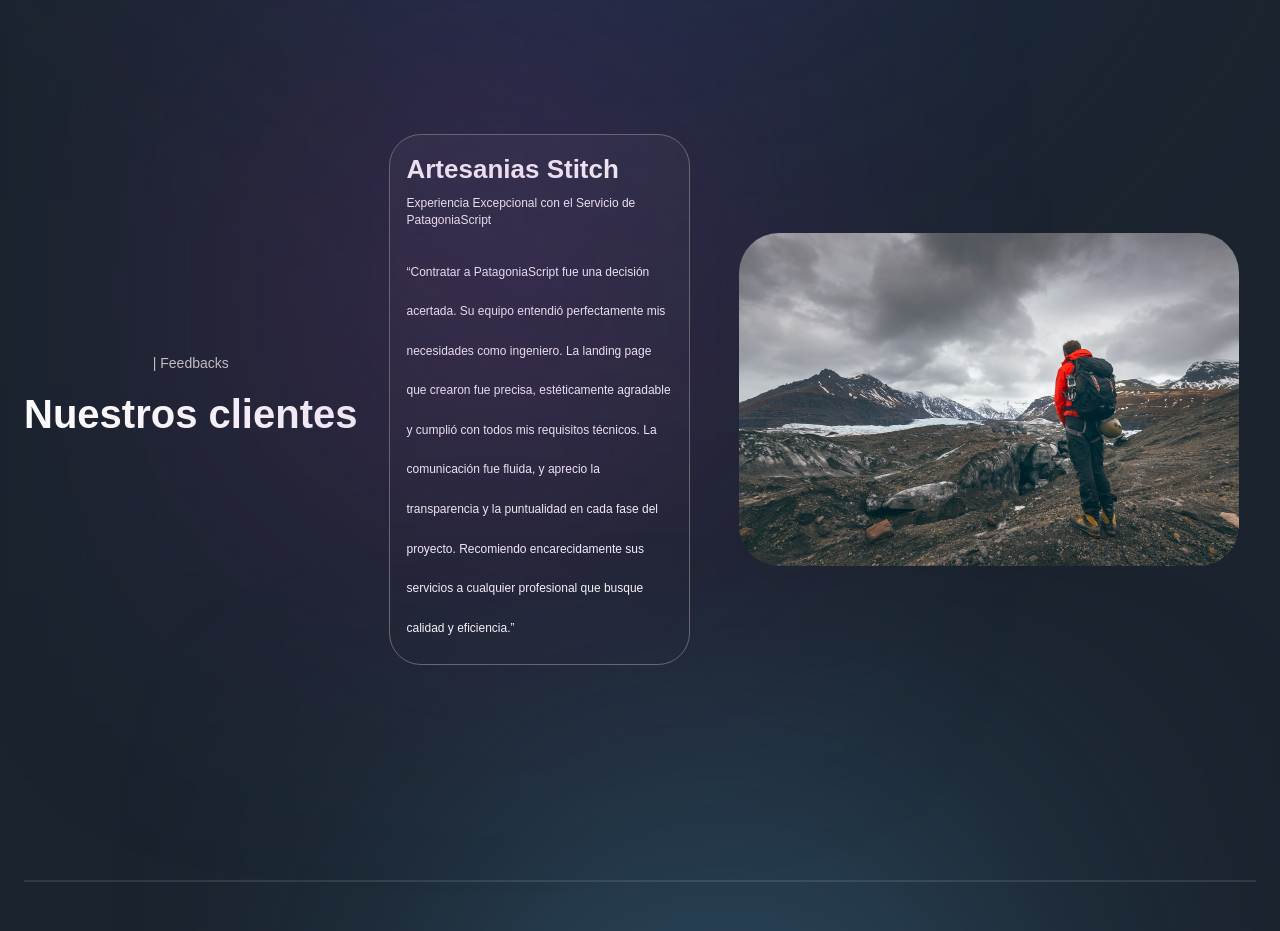
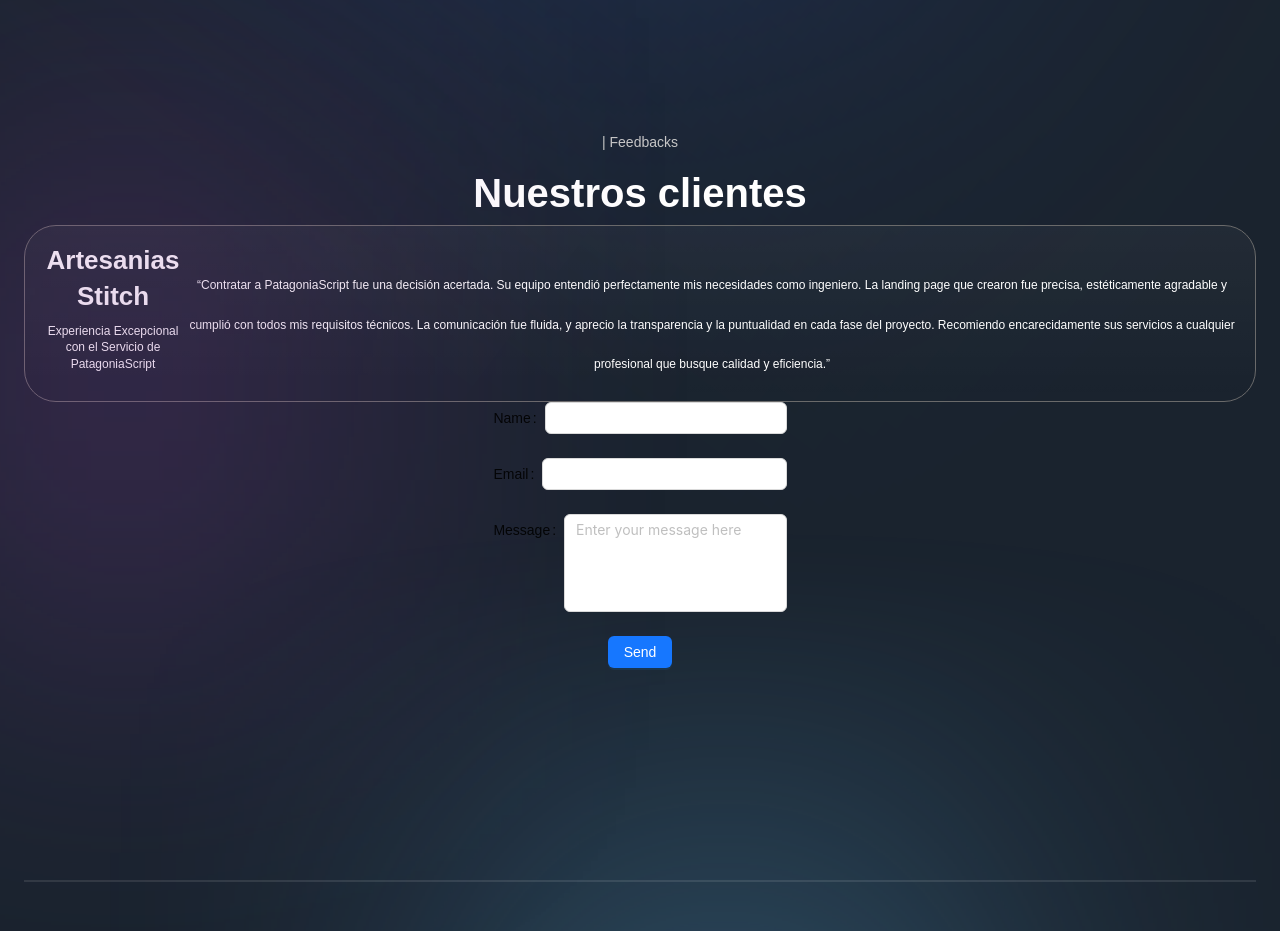
Before and after one commit to leanmaga/patagoniascript, a Next.js app: page / in a window 1280 px wide. Shown: the part 6540-7471 px from the top of the page. Built offline with nearby package versions, Linux system fonts and the light colour scheme.

Commit message:
agregar formulario

```diff
--- /dev/null
+++ b/components/ContactForm.jsx
@@ -0,0 +1,46 @@
+'use client'
+
+// Importa useState desde React
+import React, { useState } from "react";
+import { Form, Input, Button } from "antd";
+
+const ContactForm = () => {
+  const [name, setName] = useState("");
+  const [email, setEmail] = useState("");
+  const [message, setMessage] = useState("");
+
+  const onSubmit = (e) => {
+    e.preventDefault();
+    console.log("Name:", name);
+    console.log("Email:", email);
+    console.log("Message:", message);
+  };
+
+  return (
+    <Form onSubmit={onSubmit}>
+      <Form.Item label="Name">
+        {/* Usa el evento 'e' para obtener el valor */}
+        <Input name="name" value={name} onChange={(e) => setName(e.target.value)} />
+      </Form.Item>
+      <Form.Item label="Email">
+        {/* Usa el evento 'e' para obtener el valor */}
+        <Input name="email" value={email} onChange={(e) => setEmail(e.target.value)} />
+      </Form.Item>
+      <Form.Item label="Message">
+        {/* Usa el evento 'e' para obtener el valor */}
+        <Input.TextArea
+      name="message"
+      value={message}
+      onChange={(e) => setMessage(e.target.value)}
+      autoSize={{ minRows: 4, maxRows: 10 }}
+      placeholder="Enter your message here"
+    />
+      </Form.Item>
+      <Button type="primary" htmlType="submit">
+        Send
+      </Button>
+    </Form>
+  );
+};
+
+export default ContactForm;
--- a/components/index.js
+++ b/components/index.js
@@ -5,6 +5,7 @@
 import NewFeatures from './NewFeatures';
 import InsightCard from './InsightCard';
 import Footer from './Footer';
+import ContactForm from './ContactForm';
 
 export {
   Navbar,
@@ -16,4 +17,5 @@
   ExploreCard,
   InsightCard,
   Footer,
+  ContactForm,
 };
--- a/package.json
+++ b/package.json
@@ -9,6 +9,7 @@
     "lint": "next lint"
   },
   "dependencies": {
+    "antd": "^5.11.5",
     "framer-motion": "^10.16.5",
     "next": "14.0.3",
     "react": "^18",
--- a/sections/Feedback.jsx
+++ b/sections/Feedback.jsx
@@ -6,6 +6,8 @@
 import { fadeIn, staggerContainer, zoomIn } from '../utils/motion';
 
 import { NewFeatures, TitleText, TypingText } from '../components';
+
+import { ContactForm } from '../components';
 
 const Feedback = () => (
   <section className={`${styles.paddings} relative z-10`}>
@@ -25,11 +27,11 @@
 
           <TitleText title={<>Nuestros clientes</>} />
 
-        </motion.div>
+          <div>
 
             <motion.div
               variants={fadeIn('right', 'tween', 0.2, 1)}
-          className="flex-[0.5] lg:max-w-[370px] flex justify-end flex-col gradient-05 sm:p-8 p-4 rounded-[32px] border-[1px] border-[#6A6A6A] relative"
+              className="flex-[0.5] lg:max-w-[370px] flex gradient-05 sm:p-8 p-4 rounded-[32px] border-[1px] border-[#6A6A6A] relative"
             >
               <div className="feedback-gradient" />
 
@@ -42,14 +44,9 @@
                 </p>
               </div>
 
-
-
-
-
               <p className="mt-[24px] font-normal sm:text-[18px] text-[12px] sm:leading-[45.6px] leading-[39.6px] text-white">
               “Contratar a PatagoniaScript fue una decisión acertada. Su equipo entendió perfectamente mis necesidades como ingeniero. La landing page que crearon fue precisa, estéticamente agradable y cumplió con todos mis requisitos técnicos. La comunicación fue fluida, y aprecio la transparencia y la puntualidad en cada fase del proyecto. Recomiendo encarecidamente sus servicios a cualquier profesional que busque calidad y eficiencia.”
               </p>
-      </motion.div>
 
               <motion.div
               variants={fadeIn('left', 'tween', 0.2, 1)}
@@ -72,6 +69,19 @@
                 />
               </motion.div>
               </motion.div>
+
+
+            </motion.div>
+
+
+          </div>
+
+          <ContactForm/>
+
+
+        </motion.div>
+
+
     </motion.div>
   </section>
 );
--- a/sections/WhatsNew.jsx
+++ b/sections/WhatsNew.jsx
@@ -6,6 +6,7 @@
 import { newFeatures } from '../constants';
 import { NewFeatures, TitleText, TypingText } from '../components';
 import { planetVariants, staggerContainer, fadeIn } from '../utils/motion';
+
 
 const WhatsNew = () => (
   <section className={`${styles.paddings} relative z-10`}>
@@ -43,7 +44,10 @@
           className="max-w-[500px] w-[90%] h-[90%] object-contain"
         />
 
+
+
       </motion.div>
+
 
     </motion.div>
   </section>
```
Also changed, not shown: 1 other file (tests, documents, lock files or other folders). Lines whose indentation alone changed are shown as unchanged.
